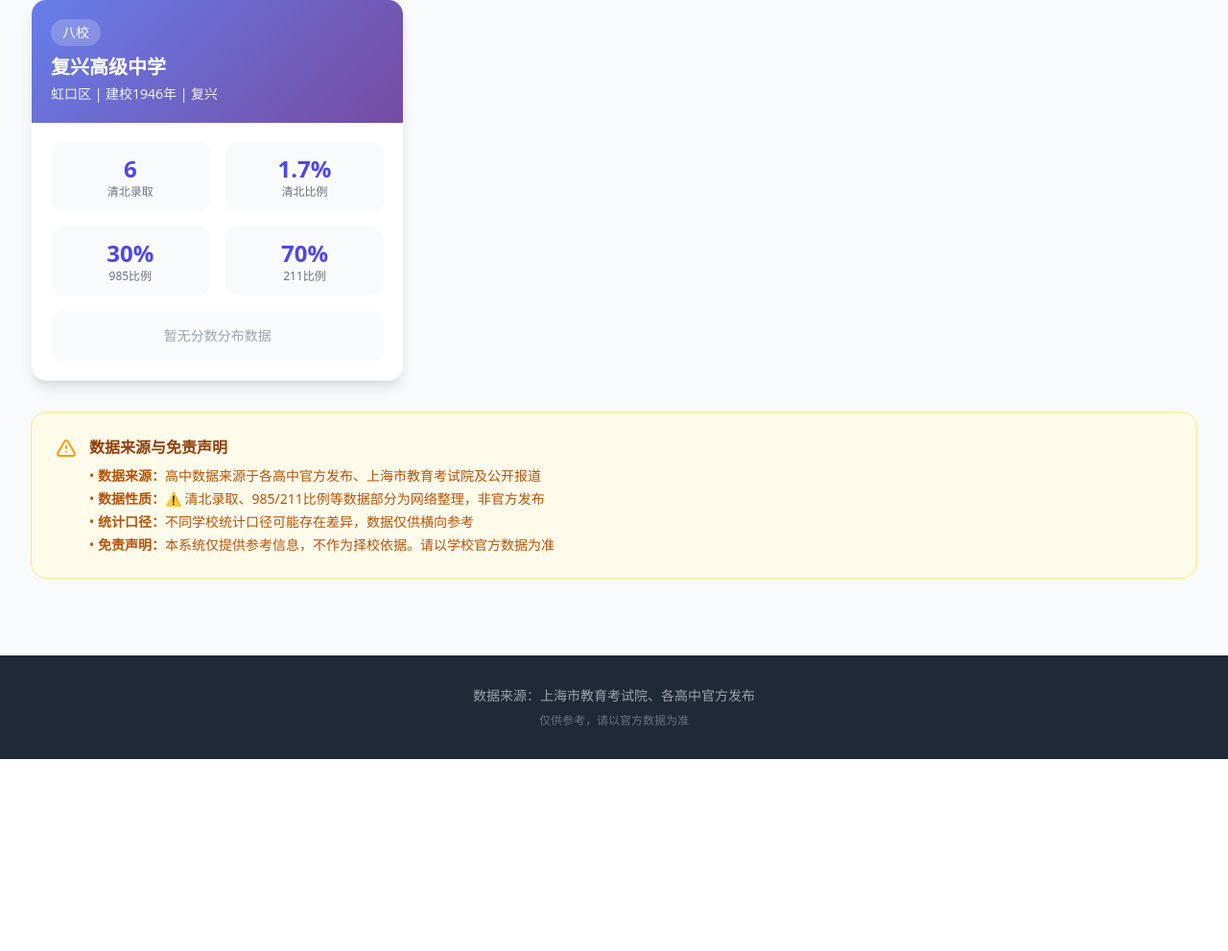
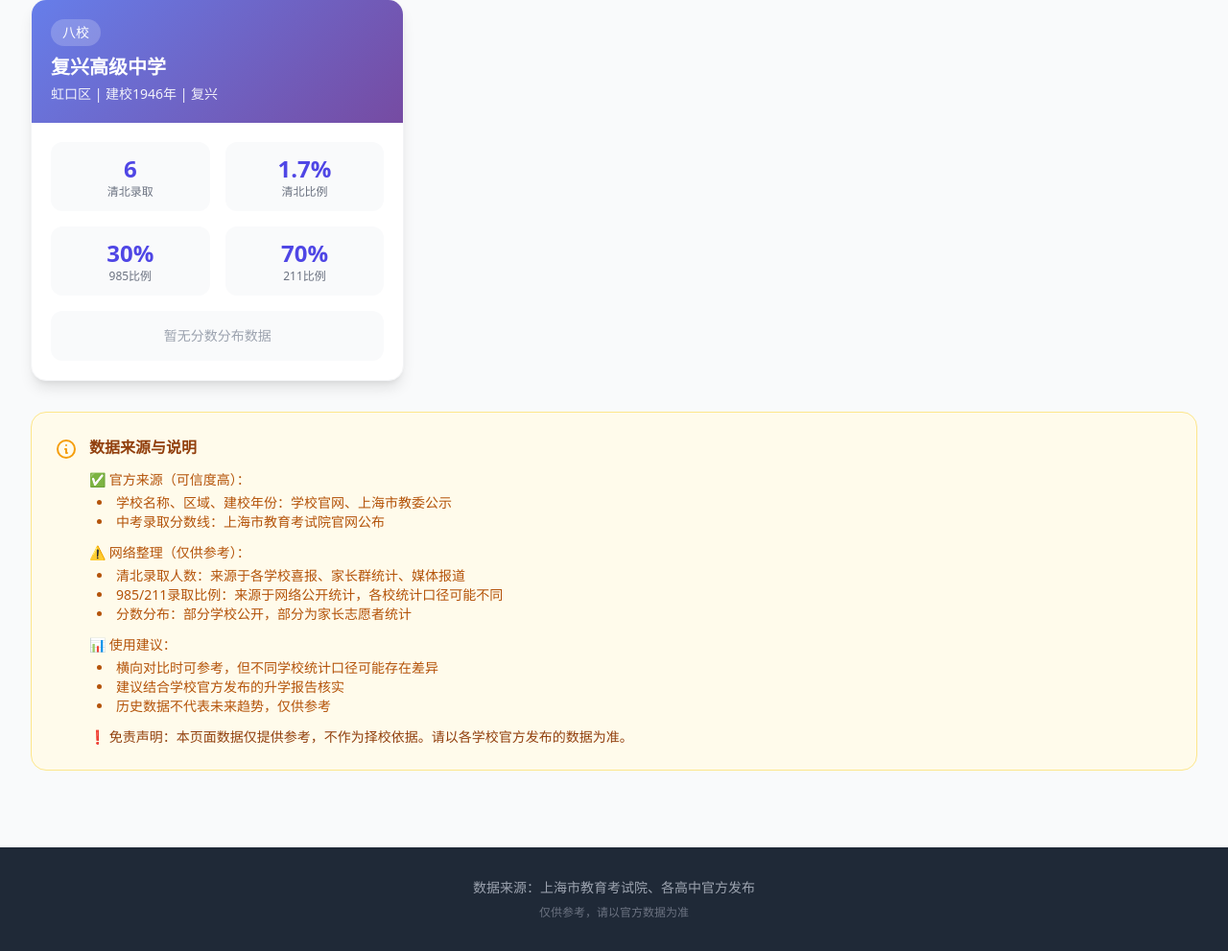
Before and after one commit to diaozy/SHGaoKao, a Flask app: page /school in a window 1280 px wide. Shown: the part 3115-4106 px from the top of the page at 96% size. Before the commit the page ends 3906 px from the top, so only its background shows below. Run offline with Flask 3, Linux system fonts and the light colour scheme; some libraries are stand-ins or nearby versions.

```diff
--- a/templates/school.html
+++ b/templates/school.html
@@ -273,16 +273,36 @@
             <div class="mt-8 bg-amber-50 border border-amber-200 rounded-2xl p-6">
                 <div class="flex items-start gap-3">
                     <svg class="w-6 h-6 text-amber-500 flex-shrink-0 mt-0.5" fill="none" stroke="currentColor" viewBox="0 0 24 24">
-                        <path stroke-linecap="round" stroke-linejoin="round" stroke-width="2" d="M12 9v2m0 4h.01m-6.938 4h13.856c1.54 0 2.502-1.667 1.732-3L13.732 4c-.77-1.333-2.694-1.333-3.464 0L3.34 16c-.77 1.333.192 3 1.732 3z"/>
+                        <path stroke-linecap="round" stroke-linejoin="round" stroke-width="2" d="M13 16h-1v-4h-1m1-4h.01M21 12a9 9 0 11-18 0 9 9 0 0118 0z"/>
                     </svg>
                     <div>
-                        <h3 class="font-bold text-amber-800 mb-2">数据来源与免责声明</h3>
-                        <ul class="text-sm text-amber-700 space-y-1">
-                            <li>• <strong>数据来源：</strong>高中数据来源于各高中官方发布、上海市教育考试院及公开报道</li>
-                            <li>• <strong>数据性质：</strong>⚠️ 清北录取、985/211比例等数据部分为网络整理，非官方发布</li>
-                            <li>• <strong>统计口径：</strong>不同学校统计口径可能存在差异，数据仅供横向参考</li>
-                            <li>• <strong>免责声明：</strong>本系统仅提供参考信息，不作为择校依据。请以学校官方数据为准</li>
-                        </ul>
+                        <h3 class="font-bold text-amber-800 mb-3">数据来源与说明</h3>
+                        <div class="text-sm text-amber-700 space-y-3">
+                            <div>
+                                <p class="font-medium">✅ 官方来源（可信度高）：</p>
+                                <ul class="list-disc list-inside ml-2 mt-1">
+                                    <li>学校名称、区域、建校年份：学校官网、上海市教委公示</li>
+                                    <li>中考录取分数线：上海市教育考试院官网公布</li>
+                                </ul>
+                            </div>
+                            <div>
+                                <p class="font-medium">⚠️ 网络整理（仅供参考）：</p>
+                                <ul class="list-disc list-inside ml-2 mt-1">
+                                    <li>清北录取人数：来源于各学校喜报、家长群统计、媒体报道</li>
+                                    <li>985/211录取比例：来源于网络公开统计，各校统计口径可能不同</li>
+                                    <li>分数分布：部分学校公开，部分为家长志愿者统计</li>
+                                </ul>
+                            </div>
+                            <div>
+                                <p class="font-medium">📊 使用建议：</p>
+                                <ul class="list-disc list-inside ml-2 mt-1">
+                                    <li>横向对比时可参考，但不同学校统计口径可能存在差异</li>
+                                    <li>建议结合学校官方发布的升学报告核实</li>
+                                    <li>历史数据不代表未来趋势，仅供参考</li>
+                                </ul>
+                            </div>
+                            <p class="mt-3 text-amber-800 font-medium">❗ 免责声明：本页面数据仅提供参考，不作为择校依据。请以各学校官方发布的数据为准。</p>
+                        </div>
                     </div>
                 </div>
             </div>
```
Also changed, not shown: templates/query.html (+32 -7 lines).
